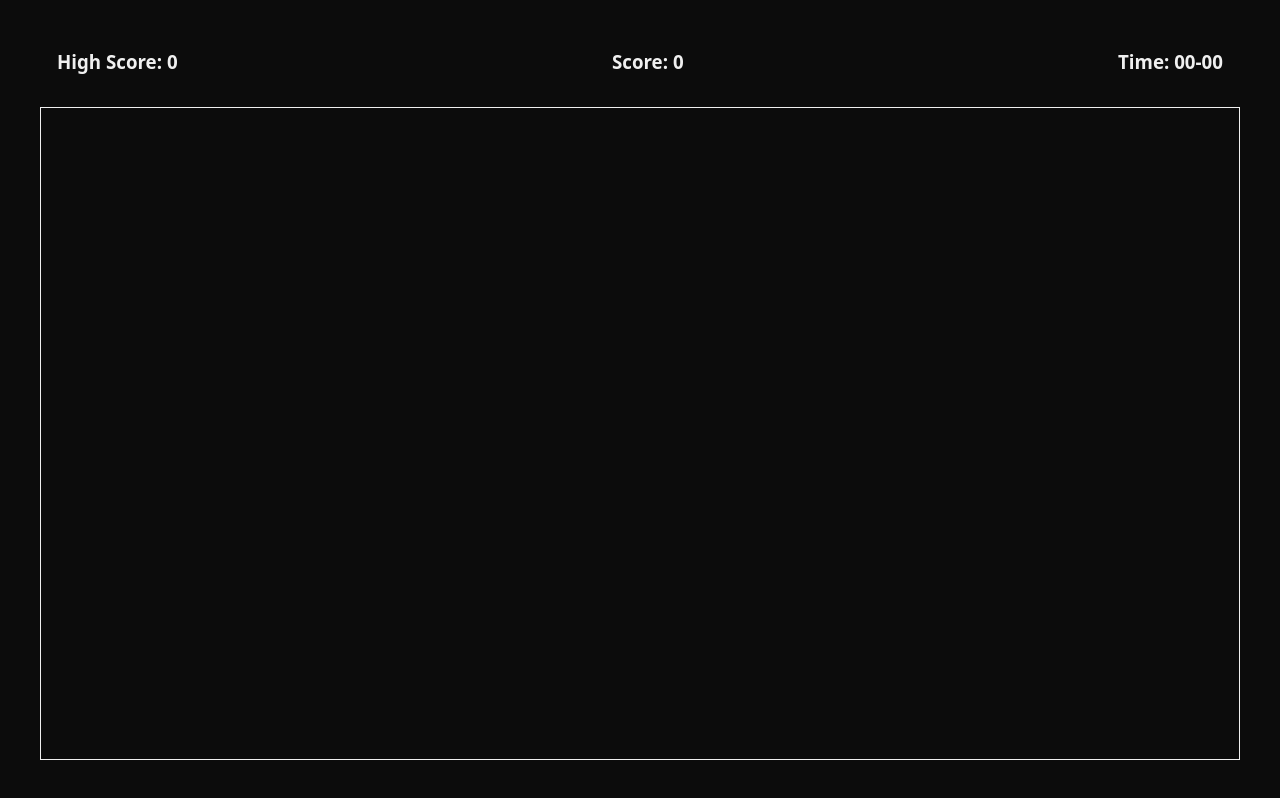
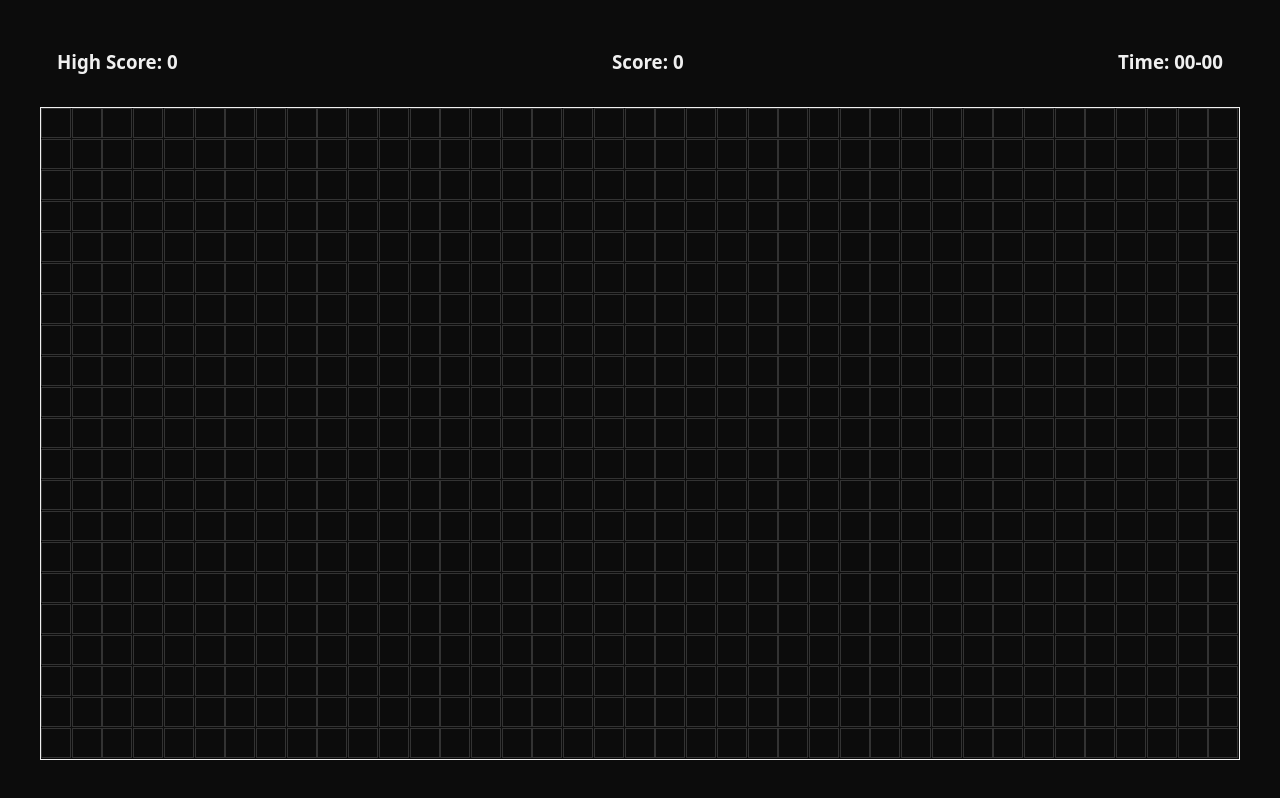
Before and after one commit to CodeTechGuy/SNAKE_GAME, a plain HTML site: page index.html in a window 1280 px wide. Drawn offline with Linux system fonts and the light colour scheme.

Commit message:
space-between blocks in frame reduced

```diff
--- a/script.js
+++ b/script.js
@@ -0,0 +1,12 @@
+const board = document.querySelector('.board');
+const blockHeight = 30
+const blockWidth = 30
+
+const cols = Math.floor(board.clientWidth / blockWidth);
+const rows = Math.floor(board.clientHeight / blockHeight);
+
+for (let i=0; i<rows * cols; i++) {
+    const block = document.createElement('div');
+    block.classList.add("block")
+    board.appendChild(block);
+}
--- a/style.css
+++ b/style.css
@@ -76,8 +76,8 @@ section .infos{
     border: 1px solid;
     flex-grow: 1;
     display: grid;
-    grid-template-columns: repeat(auto-fill, 30px);
-    grid-template-rows: repeat(auto-fill, 30px);
+    grid-template-columns: repeat(auto-fill, minmax(30px,1fr));
+    grid-template-rows: repeat(auto-fill, minmax(30px,1fr));
 }
 
 .block{
```
